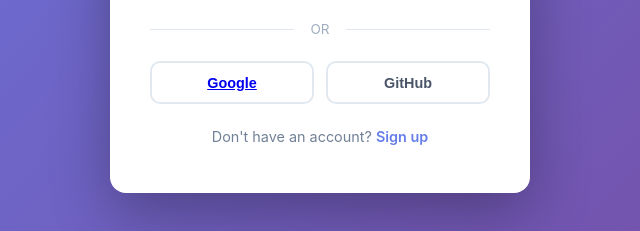
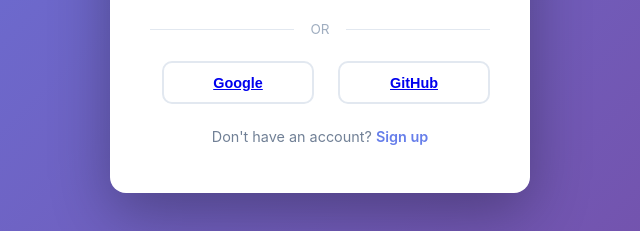
Before and after one commit to adesoga67/todo-wizard, a plain HTML site: page auth.html in a window 1280 px wide. Shown: the part 534-765 px from the top of the page, 320-960 px from the left. Drawn offline with Linux system fonts and the light colour scheme.

Commit message:
placed the a tag outside the button therby encapsulating the button inside the a tag

```diff
--- a/auth.html
+++ b/auth.html
@@ -37,8 +37,8 @@
     <div class="divider">OR</div>
 
     <div class="social-login">
-      <button class="social-btn"><a href="#">Google</a></button>
-      <button class="social-btn"><a href="#"></a>GitHub</a></button>
+      <a href="#"><button class="social-btn"><a href="#">Google</button></a>
+      <a href="#"><button class="social-btn"><a href="#">GitHub</button></a>
     </div>
 
     <p class="footer-link" id="footer-link">
```
